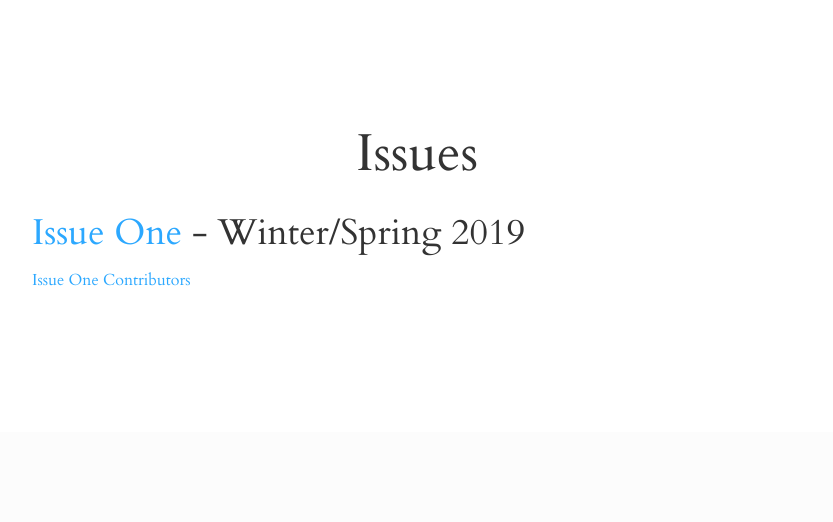
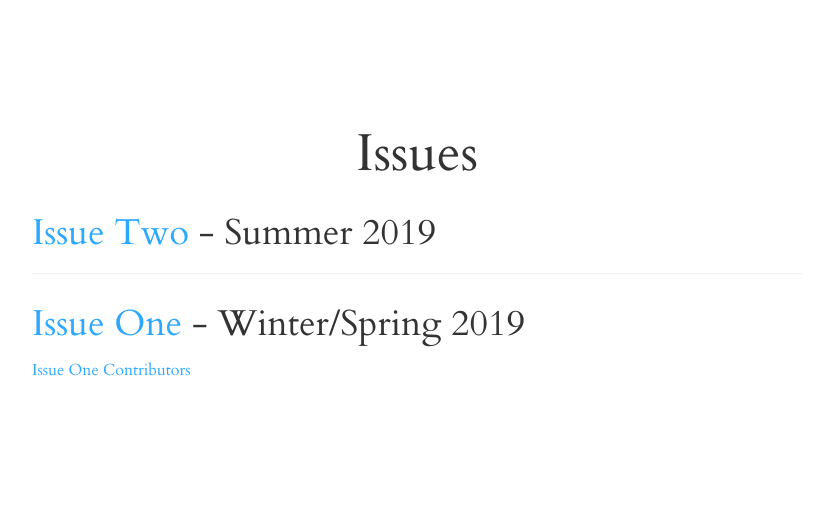
Before and after one commit to aschuman0/trestle-ties, a Flask app: page /issues in a window 1280 px wide. Shown: the part 544-1066 px from the top of the page, without its empty margins (223-1056 px from the left). Before the commit the page ends 830 px from the top, so only its background shows below. Run offline with Flask 2, Linux system fonts and the light colour scheme; some libraries are stand-ins or nearby versions.

Commit message:
adds issue two to index and issues page

```diff
--- a/templates/index.html
+++ b/templates/index.html
@@ -4,7 +4,7 @@
 {% block content %}
 {{ super() }}
 <div class="container tim-container" style="max-width:800px; padding-top:100px">
-   <h2 class="text-center"><a href="{{ url_for('issue_one') }}">Issue One is here</a></h2>
+   <h2 class="text-center"><a href="{{ url_for('issue_two') }}">Issue Two is here!</a></h2>
    <br />
    <h1 class="text-center">A Landscape of Emergence</h1>
    {{ mission }}
--- a/templates/issues/issue_index.html
+++ b/templates/issues/issue_index.html
@@ -4,6 +4,8 @@
 {{ super() }}
 <div class="container tim-container" style="max-width:800px; padding-top:100px">
    <h1 class="text-center">Issues</h1>
+   <h2><a href="{{ url_for('issue_two') }}">Issue Two</a> - Summer 2019</h2>
+   <hr />
    <h2><a href="{{ url_for('issue_one') }}">Issue One</a> - Winter/Spring 2019</h2>
    <p><a href="{{ url_for('issue_one_contributors') }}">Issue One Contributors</a></p>
 </div>
```
